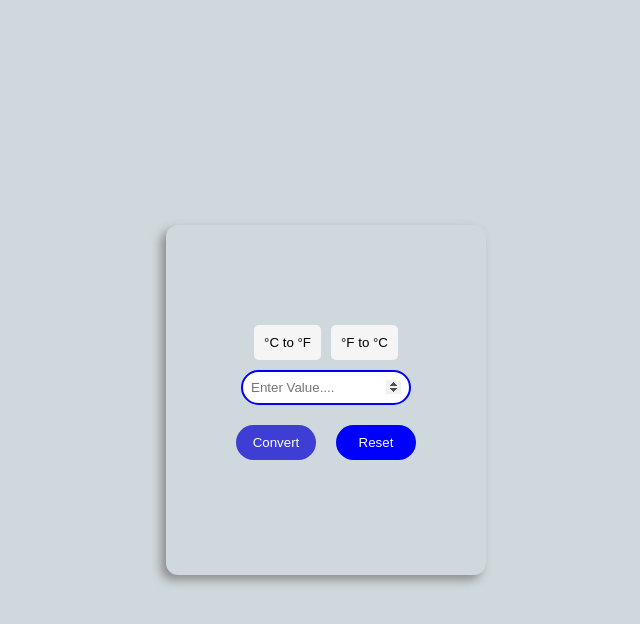
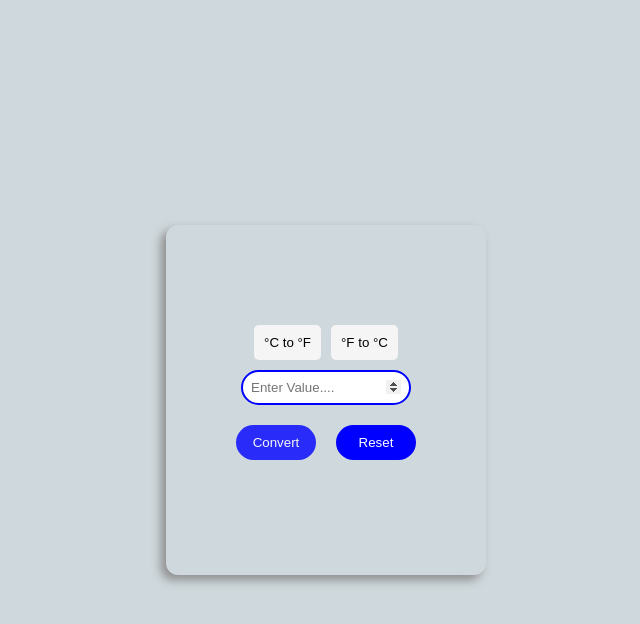
Before and after one commit to Real-prodigy/temperatureconv, a plain HTML site: page index.html in a window 1280 px wide. In both pictures the pointer is over the button "Convert". Shown: the whole page, without its empty margins (314-954 px from the left). Drawn offline with Linux system fonts and the light colour scheme.

Commit message:
Update converter.css

```diff
--- a/converter.css
+++ b/converter.css
@@ -87,8 +87,12 @@ body{
 
   #calculate:hover, #resetField:hover{
     cursor: pointer;
-    background-color: rgb(62, 62, 212);
+    opacity:0.8;
   }
+#calculate:active, #resetField:active{
+    opacity:0.4;
+  }
+
   .calculateANDresetDiv, .chooseDiv{
     display: flex;
     justify-content: center;
```
